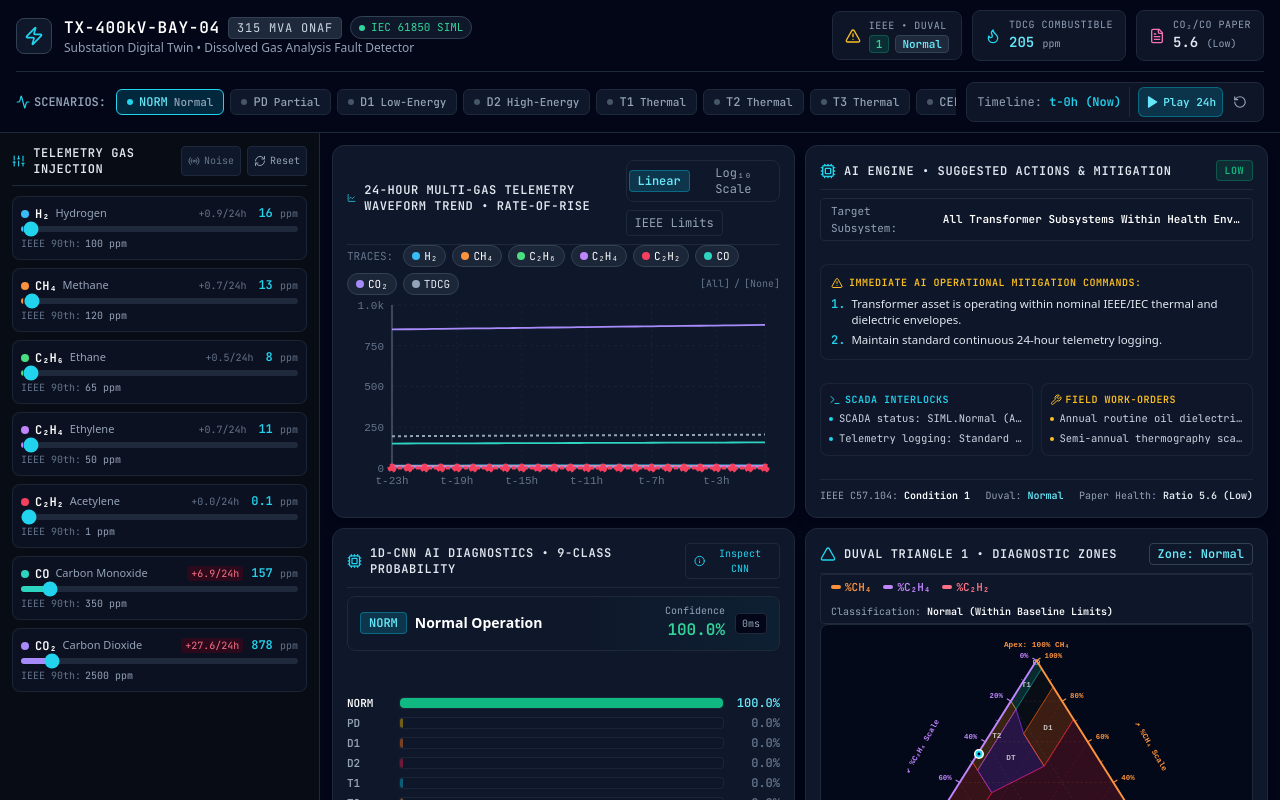
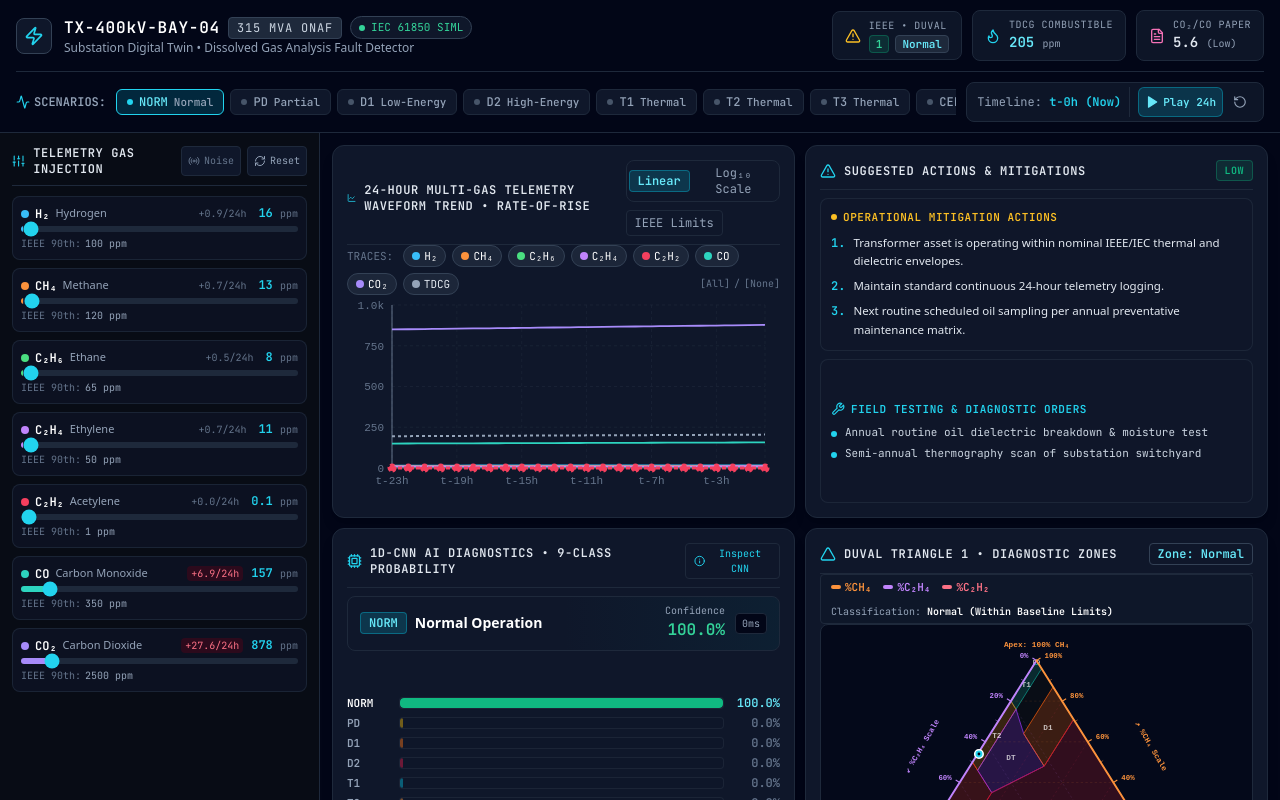
Before and after one commit to anish609609/transformer_health_using_gas_sensors, a React (Vite) app: page / in a window 1280 px wide. Shown: the top 800 px of the page. Built offline with nearby package versions, Linux system fonts and the light colour scheme.

Commit message:
refactor(ui): streamline Suggested Actions to show only operational mitigations and field orders

```diff
--- a/src/App.tsx
+++ b/src/App.tsx
@@ -204,15 +204,10 @@ export const App: React.FC = () => {
               />
             </div>
 
-            {/* Cell (1, 2): Actions to be Taken Suggested by AI Engine */}
+            {/* Cell (1, 2): Suggested Actions & Mitigations */}
             <div className="flex flex-col min-h-0">
               <ActionDispatchCard
                 actionProtocol={actionProtocol}
-                ieeeStatus={ieeeStatus}
-                duvalCoords={duvalCoords}
-                celluloseStatus={celluloseResult.status}
-                celluloseRisk={celluloseResult.risk}
-                celluloseRatio={celluloseResult.ratio}
               />
             </div>
 
--- a/src/components/ActionDispatchCard.tsx
+++ b/src/components/ActionDispatchCard.tsx
@@ -1,33 +1,22 @@
 import React from 'react';
-import { Terminal, Wrench, AlertTriangle, Cpu } from 'lucide-react';
+import { Wrench, AlertTriangle } from 'lucide-react';
 import { ActionProtocol } from '../engine/actionProtocol';
-import { IEEEValidationResult, DuvalCoordinates } from '../engine/dgaStandards';
 
 interface ActionDispatchCardProps {
   actionProtocol: ActionProtocol;
-  ieeeStatus: IEEEValidationResult;
-  duvalCoords: DuvalCoordinates;
-  celluloseStatus: string;
-  celluloseRisk: 'Low' | 'Moderate' | 'High';
-  celluloseRatio: number;
 }
 
 export const ActionDispatchCard: React.FC<ActionDispatchCardProps> = ({
   actionProtocol,
-  ieeeStatus,
-  duvalCoords,
-  celluloseRisk,
-  celluloseRatio,
 }) => {
   return (
     <div className="bg-scada-card border border-scada-border rounded-xl p-3.5 flex flex-col justify-between shadow-lg h-full">
-      {/* 1. Header with Diagnostic Priority & Subsystem Badge */}
-      <div>
+      {/* 1. Header: Suggested Actions & Mitigations */}
       <div className="flex items-center justify-between pb-2 border-b border-slate-800">
         <div className="flex items-center gap-2">
-            <Cpu className="w-4 h-4 text-cyan-400" />
+          <AlertTriangle className="w-4 h-4 text-cyan-400" />
           <h3 className="text-xs font-mono font-bold tracking-wider uppercase text-slate-200">
-              AI Engine &bull; Suggested Actions &amp; Mitigation
+            Suggested Actions &amp; Mitigations
           </h3>
         </div>
 
@@ -43,25 +32,16 @@ export const ActionDispatchCard: React.FC<ActionDispatchCardProps> = ({
         </span>
       </div>
 
-        {/* Affected Subsystem Identifier */}
-        <div className="mt-2 px-2.5 py-1 rounded bg-slate-900/90 border border-slate-800 text-[11px] font-mono flex items-center justify-between">
-          <span className="text-slate-400">Target Subsystem:</span>
-          <span className="font-bold text-white truncate ml-2">
-            {actionProtocol.subsystemLabel}
-          </span>
-        </div>
+      {/* 2. Suggestions & Mitigation Actions */}
+      <div className="my-2 bg-slate-900/80 border border-slate-800/90 rounded-lg p-2.5 flex-1 flex flex-col justify-center">
+        <div className="text-[11px] font-mono font-bold text-amber-400 uppercase tracking-wider mb-2 flex items-center gap-1.5">
+          <span className="w-1.5 h-1.5 rounded-full bg-amber-400" />
+          <span>Operational Mitigation Actions</span>
         </div>
 
-      {/* 2. Primary Operational Directives Suggested by AI */}
-      <div className="my-2 bg-slate-900/70 border border-slate-800/80 rounded-lg p-2.5">
-        <div className="text-[10px] font-mono font-bold text-amber-400 uppercase tracking-wider mb-1.5 flex items-center gap-1.5">
-          <AlertTriangle className="w-3 h-3 text-amber-400 shrink-0" />
-          <span>Immediate AI Operational Mitigation Commands:</span>
-        </div>
-
-        <ul className="space-y-1 text-xs text-slate-200 font-sans">
-          {actionProtocol.operationalActions.slice(0, 2).map((action, idx) => (
-            <li key={idx} className="flex items-start gap-1.5 leading-snug">
+        <ul className="space-y-1.5 text-xs text-slate-200 font-sans">
+          {actionProtocol.operationalActions.map((action, idx) => (
+            <li key={idx} className="flex items-start gap-2 leading-relaxed">
               <span className="text-cyan-400 font-mono font-bold shrink-0">{idx + 1}.</span>
               <span className="text-[11.5px] text-slate-200">{action}</span>
             </li>
@@ -69,47 +49,22 @@ export const ActionDispatchCard: React.FC<ActionDispatchCardProps> = ({
         </ul>
       </div>
 
-      {/* 3. 2-Column Split: SCADA Automated Interlocks & Field Testing Orders */}
-      <div className="grid grid-cols-1 sm:grid-cols-2 gap-2 text-[11px] font-mono">
-        {/* Left: IEC 61850 SCADA Interlocks */}
-        <div className="bg-slate-900/80 border border-slate-800/80 rounded-lg p-2 flex flex-col justify-between">
-          <div className="text-[10px] font-bold text-cyan-400 uppercase tracking-wider mb-1 flex items-center gap-1">
-            <Terminal className="w-3 h-3 shrink-0" />
-            <span>SCADA Interlocks</span>
-          </div>
-          <ul className="space-y-1 text-[10.5px] text-slate-300">
-            {actionProtocol.scadaCommands.slice(0, 2).map((cmd, idx) => (
-              <li key={idx} className="flex items-center gap-1.5 truncate text-slate-300" title={cmd}>
-                <span className="w-1 h-1 rounded-full bg-cyan-400 shrink-0" />
-                <span className="truncate">{cmd.replace('SCADA command: ', '').replace('Substation command: ', '')}</span>
-              </li>
-            ))}
-          </ul>
+      {/* 3. Field Orders */}
+      <div className="bg-slate-900/80 border border-slate-800/90 rounded-lg p-2.5 flex-1 flex flex-col justify-center">
+        <div className="text-[11px] font-mono font-bold text-cyan-400 uppercase tracking-wider mb-2 flex items-center gap-1.5">
+          <Wrench className="w-3.5 h-3.5 text-cyan-400" />
+          <span>Field Testing &amp; Diagnostic Orders</span>
         </div>
 
-        {/* Right: Field Testing & Maintenance Orders */}
-        <div className="bg-slate-900/80 border border-slate-800/80 rounded-lg p-2 flex flex-col justify-between">
-          <div className="text-[10px] font-bold text-amber-400 uppercase tracking-wider mb-1 flex items-center gap-1">
-            <Wrench className="w-3 h-3 shrink-0" />
-            <span>Field Work-Orders</span>
-          </div>
-          <ul className="space-y-1 text-[10.5px] text-slate-300">
-            {actionProtocol.fieldTesting.slice(0, 2).map((test, idx) => (
-              <li key={idx} className="flex items-center gap-1.5 truncate text-slate-300" title={test}>
-                <span className="w-1 h-1 rounded-full bg-amber-400 shrink-0" />
-                <span className="truncate">{test}</span>
+        <ul className="space-y-1.5 text-xs font-mono text-slate-300">
+          {actionProtocol.fieldTesting.map((test, idx) => (
+            <li key={idx} className="flex items-start gap-2 text-[11px] text-slate-300 leading-snug">
+              <span className="w-1.5 h-1.5 rounded-full bg-cyan-400 mt-1.5 shrink-0" />
+              <span>{test}</span>
             </li>
           ))}
         </ul>
       </div>
     </div>
-
-      {/* 4. Regulatory Status Footer Bar */}
-      <div className="mt-2 pt-2 border-t border-slate-800/90 flex items-center justify-between text-[10px] font-mono text-slate-400 flex-wrap gap-1">
-        <span>IEEE C57.104: <strong className="text-white">{ieeeStatus.condition}</strong></span>
-        <span>Duval: <strong className="text-cyan-300">{duvalCoords.zoneCode}</strong></span>
-        <span>Paper Health: <strong className={celluloseRisk === 'High' ? 'text-rose-400' : 'text-slate-200'}>Ratio {celluloseRatio.toFixed(1)} ({celluloseRisk})</strong></span>
-      </div>
-    </div>
   );
 };
```
Lines whose indentation alone changed are shown as unchanged.
